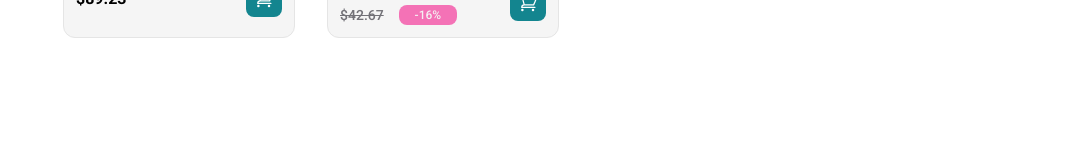
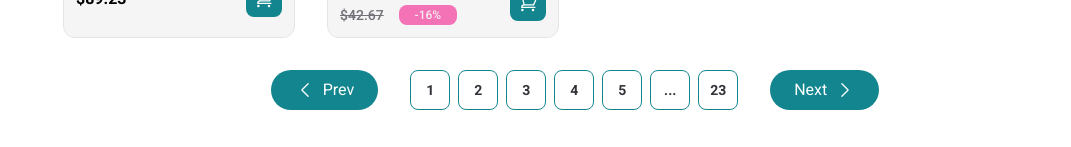
Before and after one commit to yacineahmaich/mega-mart-front, a React (Vite) app: page / in a window 1280 px wide. Shown: the part 1211-1358 px from the top of the page, without its empty margins (209-1280 px from the left). Before the commit the page ends 1249 px from the top, so only its background shows below. Built offline with nearby package versions, Linux system fonts and the light colour scheme; the HTML template or start-up script is replaced by a standard one.

Commit message:
🚀 products pagination added

```diff
--- a/src/components/Header.tsx
+++ b/src/components/Header.tsx
@@ -7,8 +7,8 @@ const Header = () => {
     <>
       <section className="w-full bg-primary-900">
         <div className="container flex justify-between py-2 mx-auto text-sm font-medium text-light">
-          <span>+212667313710</span>
-          <span>jersy.shoop@gmail.com</span>
+          <a href="tel:+212667313710">+212667313710</a>
+          <a href="mailto:jersy.shoop@gmail.com">jersy.shoop@gmail.com</a>
           {/* <ul>
             <li></li>
             <li></li>
--- a/src/components/home/ListProducts.tsx
+++ b/src/components/home/ListProducts.tsx
@@ -1,5 +1,6 @@
 import { FC } from 'react'
 import Product from './Product'
+import Pagination from './Pagination'
 
 const products = [
   {
@@ -77,7 +78,8 @@ const products = [
 
 const ListProducts: FC = () => {
   return (
-    <section className="grid w-full grid-cols-2 gap-8 md:grid-cols-3 lg:grid-cols-4">
+    <section className="w-full space-y-8">
+      <div className="grid w-full grid-cols-2 gap-8 md:grid-cols-3 lg:grid-cols-4">
         {products.map(product => (
           <Product
             key={product.id}
@@ -88,6 +90,8 @@ const ListProducts: FC = () => {
             hasDiscount={product.hasDiscount ?? false}
           />
         ))}
+      </div>
+      <Pagination />
     </section>
   )
 }
--- /dev/null
+++ b/src/components/home/Pagination.tsx
@@ -0,0 +1,44 @@
+import { FC } from 'react'
+import { ChevronLeftIcon, ChevronRightIcon } from '@heroicons/react/24/solid'
+
+const Pagination: FC = () => {
+  return (
+    <section className="flex items-center justify-center gap-8 pb-10">
+      <button className="flex items-center gap-2 px-6 py-2 text-white transition-colors rounded-full bg-primary-600 active:ring active:ring-primary-500 active:ring-offset-1 hover:bg-primary-700">
+        <ChevronLeftIcon className="w-5 h-5" />
+        <span>Prev</span>
+      </button>
+
+      <ul className="flex gap-2 text-dark-700">
+        <li className="flex items-center justify-center w-10 h-10 text-sm font-semibold transition-colors border rounded-lg cursor-pointer hover:bg-primary-600 hover:text-white border-primary-600">
+          1
+        </li>
+        <li className="flex items-center justify-center w-10 h-10 text-sm font-semibold transition-colors border rounded-lg cursor-pointer hover:bg-primary-600 hover:text-white border-primary-600">
+          2
+        </li>
+        <li className="flex items-center justify-center w-10 h-10 text-sm font-semibold transition-colors border rounded-lg cursor-pointer hover:bg-primary-600 hover:text-white border-primary-600">
+          3
+        </li>
+        <li className="flex items-center justify-center w-10 h-10 text-sm font-semibold transition-colors border rounded-lg cursor-pointer hover:bg-primary-600 hover:text-white border-primary-600">
+          4
+        </li>
+        <li className="flex items-center justify-center w-10 h-10 text-sm font-semibold transition-colors border rounded-lg cursor-pointer hover:bg-primary-600 hover:text-white border-primary-600">
+          5
+        </li>
+        <li className="flex items-center justify-center w-10 h-10 text-sm font-semibold transition-colors border rounded-lg cursor-pointer hover:bg-primary-600 hover:text-white border-primary-600">
+          ...
+        </li>
+        <li className="flex items-center justify-center w-10 h-10 text-sm font-semibold transition-colors border rounded-lg cursor-pointer hover:bg-primary-600 hover:text-white border-primary-600">
+          23
+        </li>
+      </ul>
+
+      <button className="flex items-center gap-2 px-6 py-2 text-white transition-colors rounded-full bg-primary-600 active:ring active:ring-primary-500 active:ring-offset-1 hover:bg-primary-700">
+        <span>Next</span>
+        <ChevronRightIcon className="w-5 h-5" />
+      </button>
+    </section>
+  )
+}
+
+export default Pagination
--- a/src/components/home/Product.tsx
+++ b/src/components/home/Product.tsx
@@ -14,7 +14,7 @@ const Product: FC<Props> = ({ id, name, image, price, hasDiscount }) => {
     <article className="overflow-hidden border bg-light rounded-xl border-gray">
       <div className="relative group">
         <a href="#">
-          <img src={image} alt={name} />
+          <img src={image} alt={name} title={name} />
         </a>
         <button className="absolute right-0 p-1 pr-3 transition-transform duration-200 translate-x-full rounded-l-lg outline-none text-light group-hover:translate-x-0 top-2 bg-primary-600">
           <HeartIcon className="w-5 h-5" />
```
Lines whose indentation alone changed are shown as unchanged.
